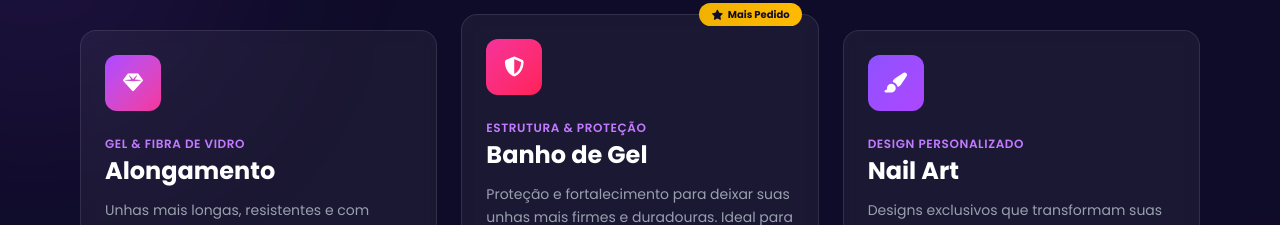
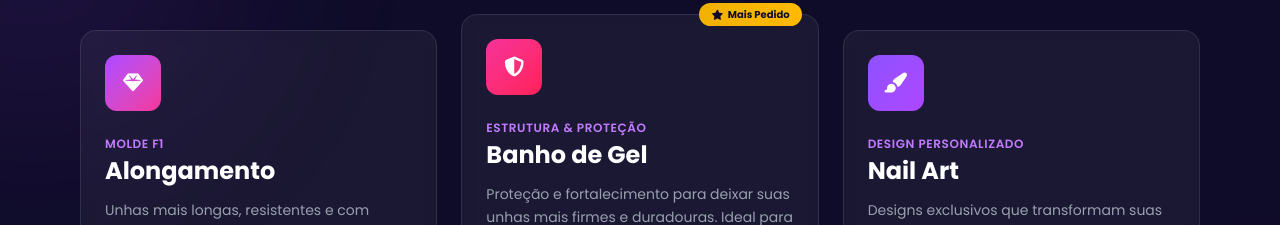
Before and after one commit to MatheusOtho/rebecanails, a React (Vite) app: page / in a window 1280 px wide. Shown: the part 1140-1365 px from the top of the page. Built offline with nearby package versions, Linux system fonts and the light colour scheme; some icons are missing.

Commit message:
alterando a parte de serviços

```diff
--- a/src/components/servicos.jsx
+++ b/src/components/servicos.jsx
@@ -5,7 +5,7 @@ const servicesData = [
   {
     id: 1,
     title: "Alongamento",
-    subtitle: "Gel & Fibra de Vidro",
+    subtitle: "Molde F1",
     description: "Unhas mais longas, resistentes e com acabamento natural impecável. Técnica japonesa que proporciona brilho e formato perfeitos.",
     price: "Entre em contato para orçamento",
     icon: "fa-gem",
```
